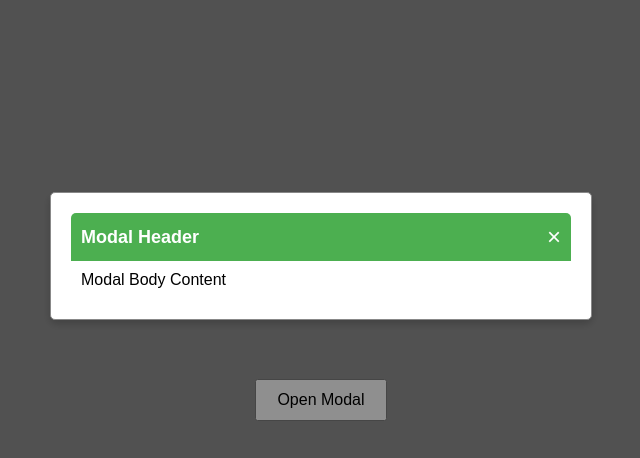
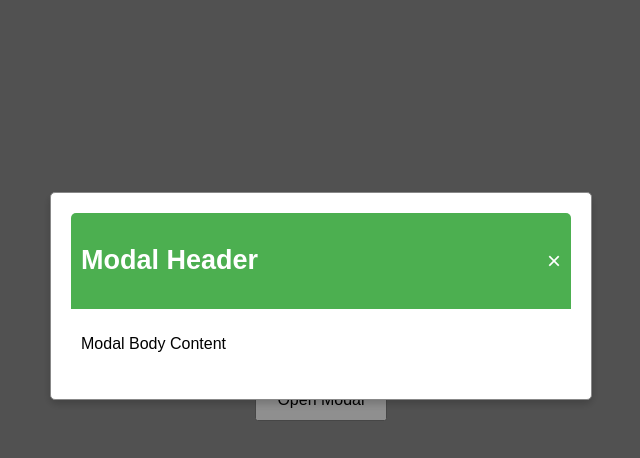
Before and after one commit to acciojob/modal-magic-Anjalivlog, a website: page main.html in a window 1280 px wide. Both pictures are taken after a click on the button "Open Modal". Shown: the whole page, without its empty margins (319-959 px from the left). Drawn offline with Linux system fonts and the light colour scheme.

Commit message:
created a submission

```diff
--- a/main.html
+++ b/main.html
@@ -13,12 +13,12 @@
     <div id="modal" class="modal">
         <div class="modal-content">
             <div class="modal-header">
-                <span class="modal-title">Modal Header</span>
+                <span class="modal-title"><h2 id="modal-header">Modal Header</h2></span>
                 <span class="close-btn" id="close-modal">&times;</span>
             </div>
-            <div class="modal-body">
+            <p class="modal-body">
                 Modal Body Content
-            </div>
+            </p>
         </div>
     </div>
     <script type="text/javascript" src="./script.js">
```
